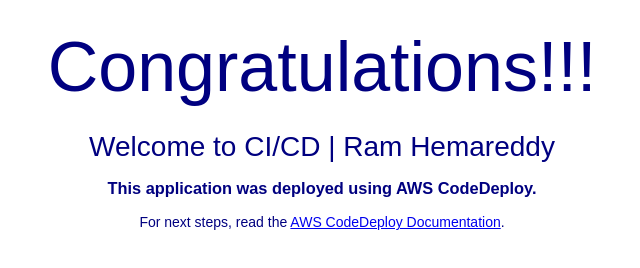
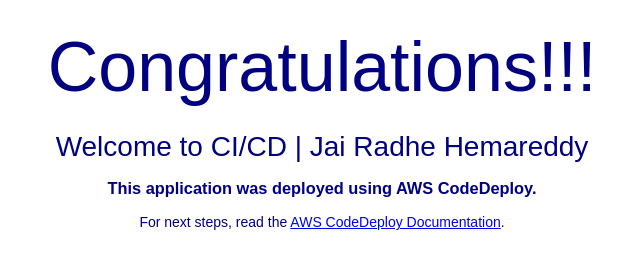
Before and after one commit to kaushalvikas/codedeploy, a plain HTML site: page index.html in a window 1280 px wide. Shown: the part 220-488 px from the top of the page, without its empty margins (318-958 px from the left). Drawn offline with Linux system fonts and the light colour scheme.

Commit message:
Update index.html
check updates

```diff
--- a/index.html
+++ b/index.html
@@ -28,7 +28,7 @@
   <div align="center">
     <img src="https://65.0.73.241/aar_logo_final.png" style="max-width: 20%;">
     <h1>Congratulations!!! </h1>
-      <h2>Welcome to CI/CD | Ram Hemareddy</h2>
+      <h2>Welcome to CI/CD | Jai Radhe Hemareddy</h2>
     <h3>This application was deployed using AWS CodeDeploy.</h3>
     <p>For next steps, read the <a href="http://aws.amazon.com/documentation/codedeploy">AWS CodeDeploy Documentation</a>.</p>
   </div>
```
